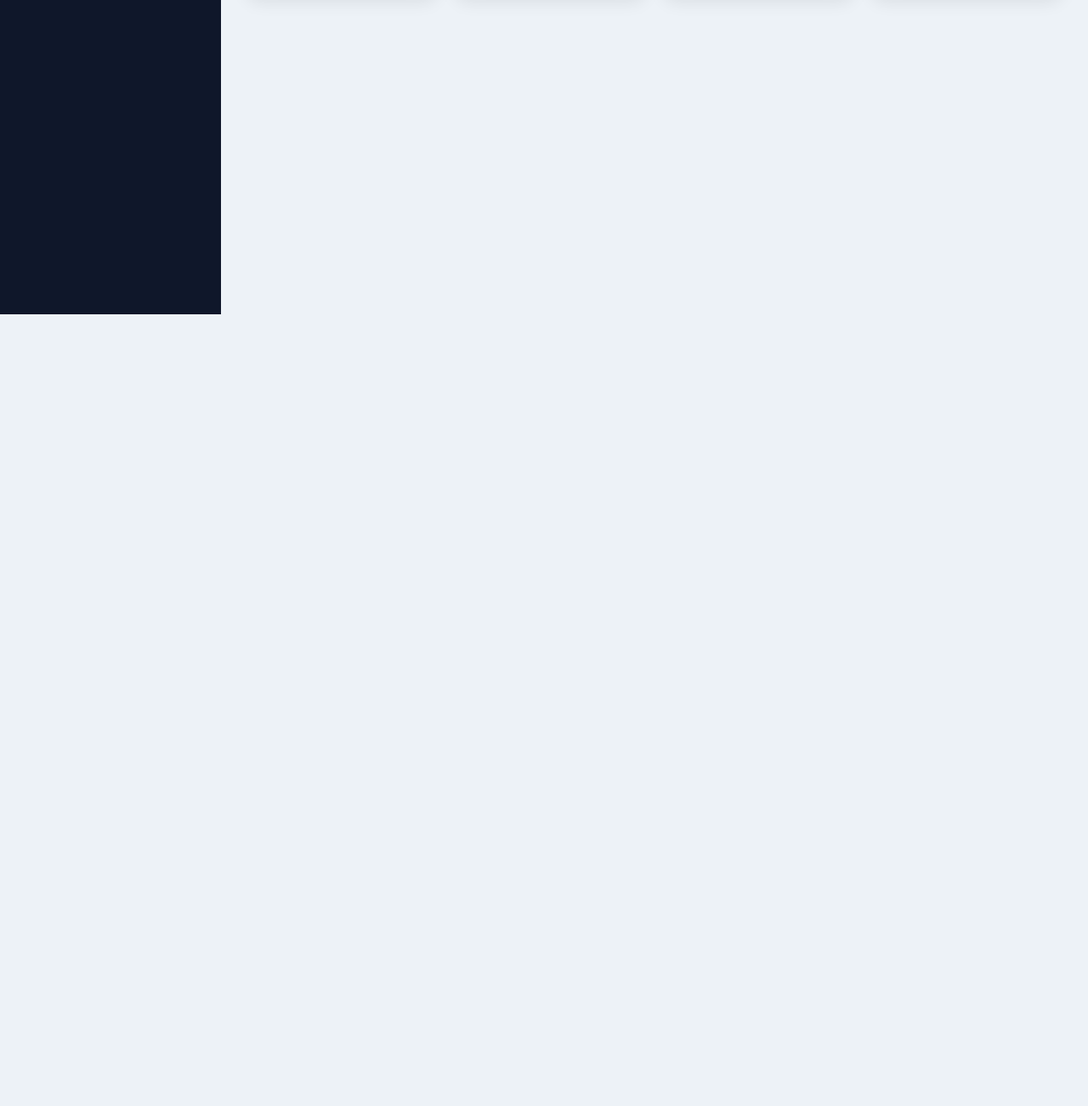
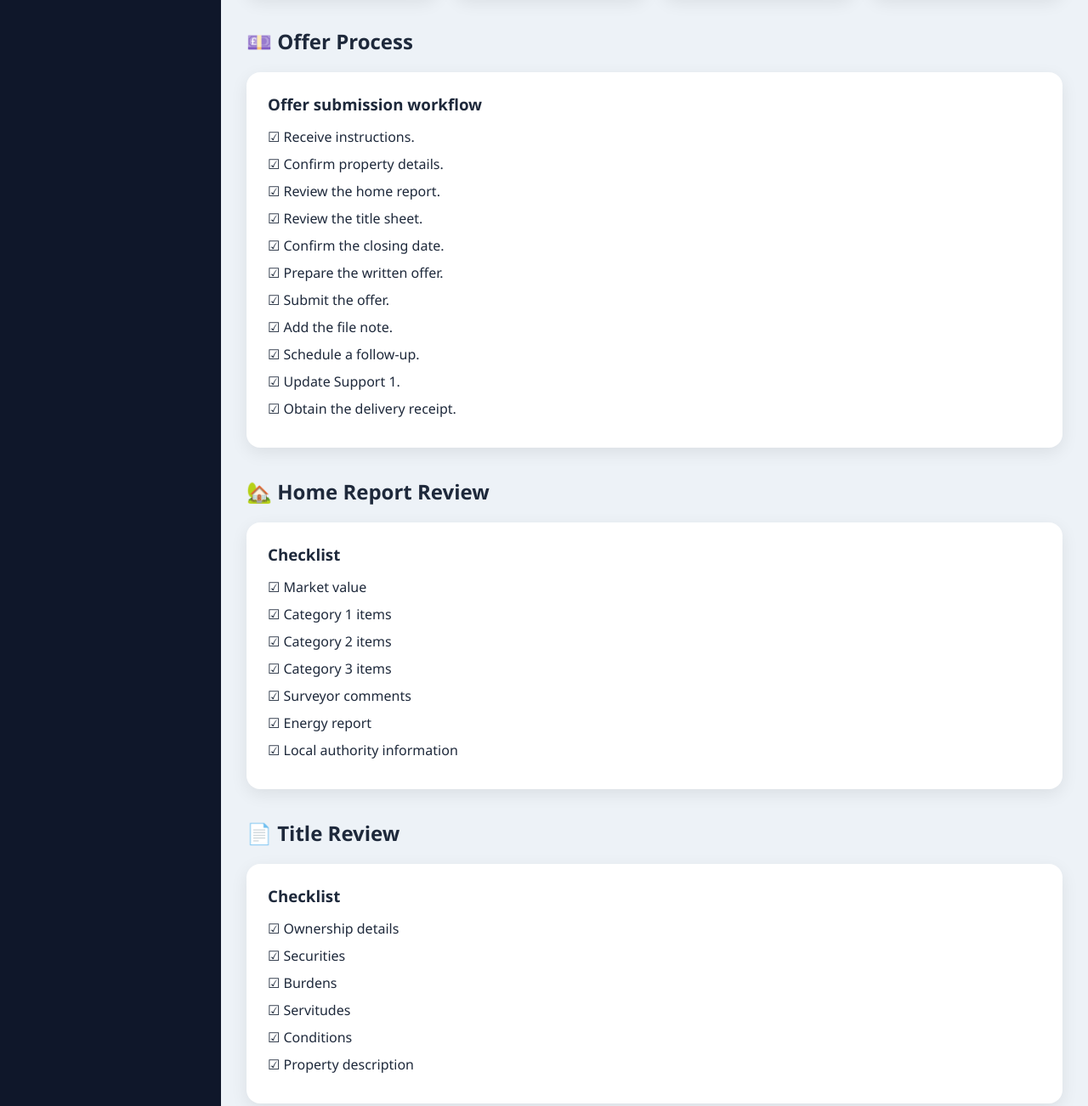
Before and after one commit to Shikhar750/kaur-assistant, a plain HTML site: page index.html in a window 1280 px wide. Shown: the part 430-1732 px from the top of the page at 85% size. Before the commit the page ends 800 px from the top, so only its background shows below. Drawn offline with Linux system fonts and the light colour scheme.

Commit message:
Update index.html

```diff
--- a/index.html
+++ b/index.html
@@ -189,3 +189,65 @@ Dashboard
 </div>
 
 </div>
+<h2 class="section-title">
+💷 Offer Process
+</h2>
+
+<div class="card">
+
+<h3>Offer submission workflow</h3>
+
+<ul>
+<li>☑ Receive instructions.</li>
+<li>☑ Confirm property details.</li>
+<li>☑ Review the home report.</li>
+<li>☑ Review the title sheet.</li>
+<li>☑ Confirm the closing date.</li>
+<li>☑ Prepare the written offer.</li>
+<li>☑ Submit the offer.</li>
+<li>☑ Add the file note.</li>
+<li>☑ Schedule a follow-up.</li>
+<li>☑ Update Support 1.</li>
+<li>☑ Obtain the delivery receipt.</li>
+</ul>
+
+</div>
+
+<h2 class="section-title">
+🏡 Home Report Review
+</h2>
+
+<div class="card">
+
+<h3>Checklist</h3>
+
+<ul>
+<li>☑ Market value</li>
+<li>☑ Category 1 items</li>
+<li>☑ Category 2 items</li>
+<li>☑ Category 3 items</li>
+<li>☑ Surveyor comments</li>
+<li>☑ Energy report</li>
+<li>☑ Local authority information</li>
+</ul>
+
+</div>
+
+<h2 class="section-title">
+📄 Title Review
+</h2>
+
+<div class="card">
+
+<h3>Checklist</h3>
+
+<ul>
+<li>☑ Ownership details</li>
+<li>☑ Securities</li>
+<li>☑ Burdens</li>
+<li>☑ Servitudes</li>
+<li>☑ Conditions</li>
+<li>☑ Property description</li>
+</ul>
+
+</div>
```
